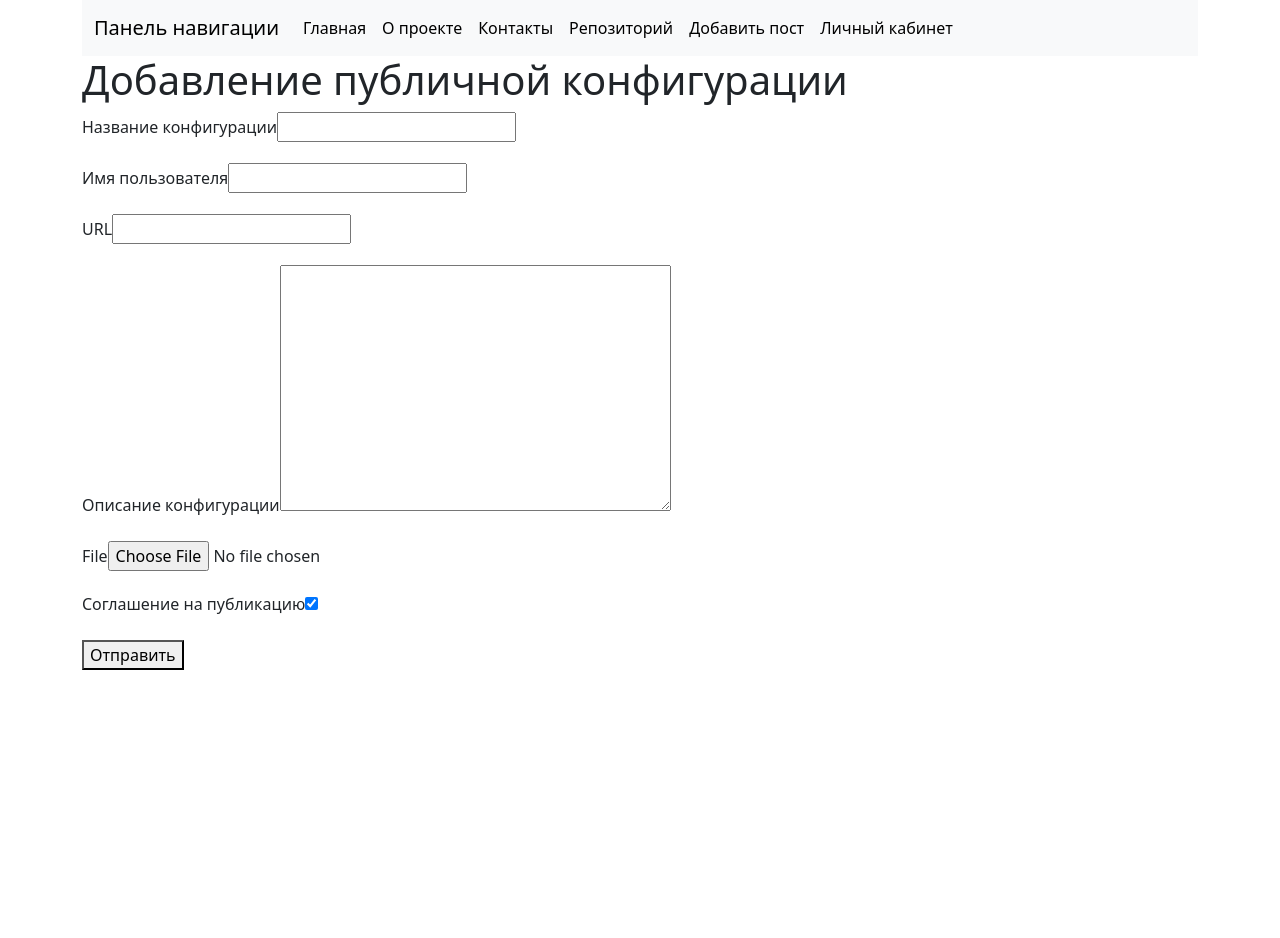
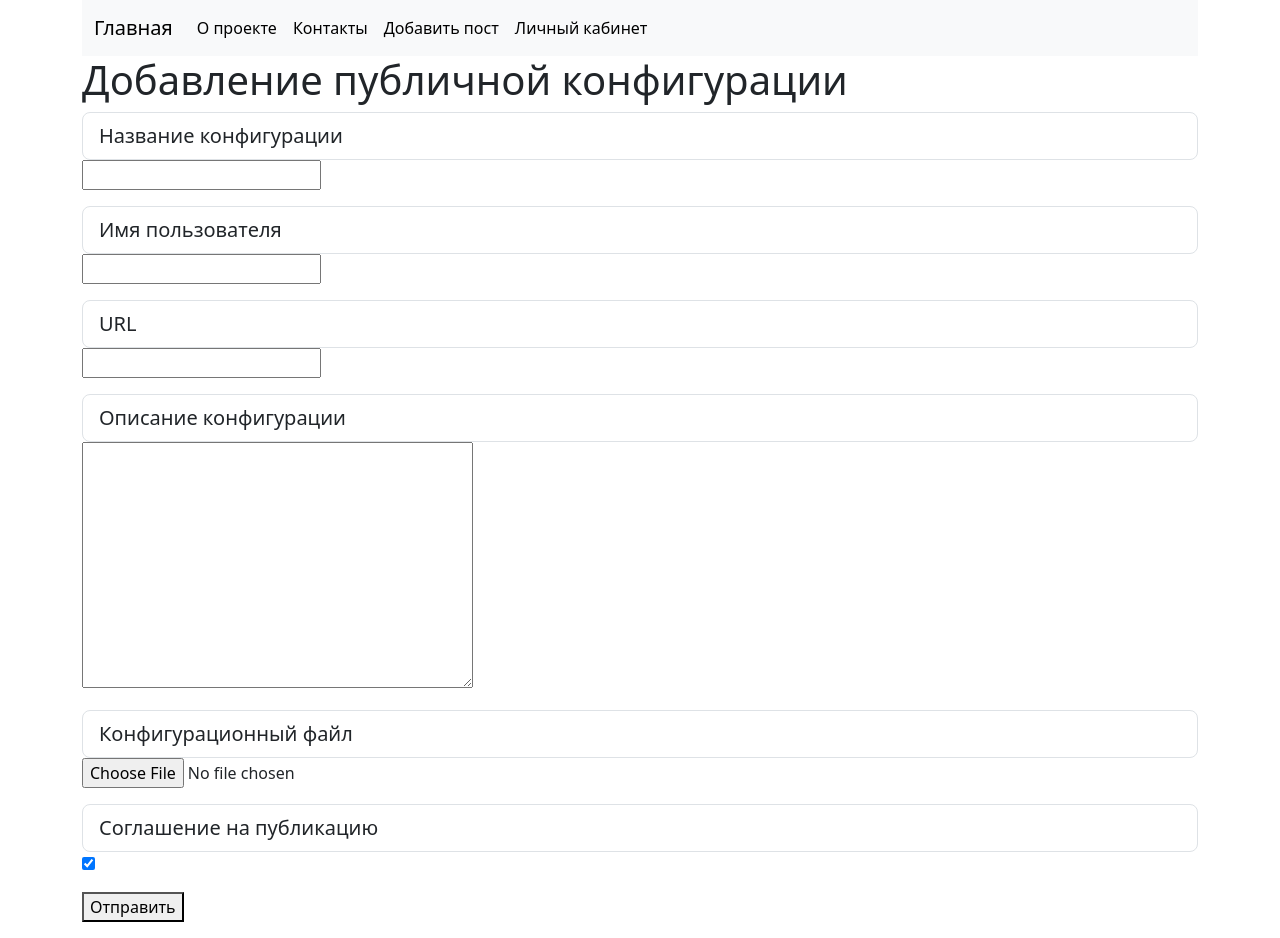
Before and after one commit to rdborisov/VMConfigKeeper, a Django app: page /addpost/ in a window 1280 px wide. Before the commit the page ends 670 px from the top, so only its background shows below. Run offline with Django 5.2, Linux system fonts and the light colour scheme.

Commit message:
ne migrations model

```diff
--- a/VMConfigKeeper/myprojectenv/myproject/settings.py
+++ b/VMConfigKeeper/myprojectenv/myproject/settings.py
@@ -12,7 +12,7 @@ BASE_DIR = Path(__file__).resolve().parent.parent
 SECRET_KEY = 'django-insecure-_x-o@b3p6ek79fm@it%3d$5tu5_*d#wpp=4b1qadvym-o03zy5'
 
 # SECURITY WARNING: don't run with debug turned on in production!
-DEBUG = True
+DEBUG = False
 
 ALLOWED_HOSTS = ['192.168.0.95', 'localhost']
 
@@ -125,4 +125,5 @@ STATIC_ROOT = os.path.join(BASE_DIR, 'static')
 
 DEFAULT_AUTO_FIELD = 'django.db.models.BigAutoField'
 
-MEDIA_ROOT = '/disk/hdd_1/Rep_VM'
+MEDIA_ROOT = BASE_DIR / 'media'
+MEDIA_URL = '/media/'
--- a/VMConfigKeeper/myprojectenv/myproject/templates/base.html
+++ b/VMConfigKeeper/myprojectenv/myproject/templates/base.html
@@ -23,14 +23,12 @@
 
 <nav class="navbar navbar-expand-lg bg-body-tertiary">
     <div class="container-fluid">
-      <a class="navbar-brand" href="#">Панель навигации</a>
+      <a class="navbar-brand" href="{% url 'home' %}">Главная</a>
       <button class="navbar-toggler" type="button" data-bs-toggle="collapse" data-bs-target="#navbarNav" aria-controls="navbarNav" aria-expanded="false" aria-label="Переключатель навигации">
         <span class="navbar-toggler-icon"></span>
       </button>
       <div class="collapse navbar-collapse" id="navbarNav">
         <ul class="navbar-nav">
-            <li class="nav-item"><a class="nav-link active" href="{% url 'home' %}"> Главная </a></li>
-
             {% for m in menu %}
             <li class="nav-item">
                 <a class="nav-link active" href="{% url m.url_name %}"> {{ m.title }}</a>
--- a/VMConfigKeeper/myprojectenv/myproject/templates/temp_cpu/addpost.html
+++ b/VMConfigKeeper/myprojectenv/myproject/templates/temp_cpu/addpost.html
@@ -3,14 +3,23 @@
 {% block content %}
 
 <h1>{{ title_name }}</h1>
+
   <form action="" method="post" enctype="multipart/form-data">
+
     {% csrf_token %}
+
     <div class="form-error">{{ form.non_field_errors }}</div>
+
     {% for f in form %}
-    <p><label class="form-label" for="{{ f.id_for_label }}">{{ f.label }}</label>{{ f }}</p>
+
+    <p><label class="form-control form-control-lg" for="{{ f.id_for_label }}">{{ f.label }}</label>{{ f }}</p>
+
     <div class="form-error">{{ f.errors }}</div>
+
     {% endfor %}
+
     <p><button type="submit">Отправить</button></p>
+
   </form>
 
 
--- a/VMConfigKeeper/myprojectenv/myproject/templates/temp_cpu/post.html
+++ b/VMConfigKeeper/myprojectenv/myproject/templates/temp_cpu/post.html
@@ -1,9 +1,13 @@
 {% extends 'base.html' %}
 
 {% block content %}
+<div class="container">
 <h1>{{ post.title }}</h1>
 
 <p>{{ post.content }} {{ post.title }}</p>
 
-
+{% for file in all_files %}
+    <a href="{{ file.file.url }}">{{ file.file.name }}</a><br>
+{% endfor %}
+</div>
 {% endblock %}
--- a/VMConfigKeeper/myprojectenv/myproject/urls.py
+++ b/VMConfigKeeper/myprojectenv/myproject/urls.py
@@ -1,10 +1,11 @@
 from django.contrib import admin
 from django.urls import path, include
 from django.views.generic import RedirectView
-
+from django.conf import settings
+from django.conf.urls.static import static
 
 urlpatterns = [
     path('admin/', admin.site.urls),
     path('', include('temp_cpu.urls')),
     path("__debug__/", include("debug_toolbar.urls")),
-]
+] + static(settings.MEDIA_URL, document_root=settings.MEDIA_ROOT)
--- a/VMConfigKeeper/myprojectenv/temp_cpu/forms.py
+++ b/VMConfigKeeper/myprojectenv/temp_cpu/forms.py
@@ -9,17 +9,21 @@ class AddPostForm(forms.ModelForm):
 
     class Meta:
         model = vmconfig
-        fields = ['title', 'public_user', 'slug', 'content', 'file' ,'is_published']
+        fields = ['title', 'public_user', 'slug', 'content', 'file', 'is_published']
 
         wigets = {
-            'title': forms.TextInput(attrs={'class': 'form-control'}),
+            'title': forms.TextInput(attrs={'class': 'form-control form-control-lg', 'type':"text", 'placeholder':".form-control-lg", 'aria-label':"Пример .form-control-lg"}),
+            'public_user': forms.TextInput(attrs={'class': 'form-control form-control-lg', 'type':"text", 'placeholder':".form-control-lg", 'aria-label':"Пример .form-control-lg"}),
+            'slug': forms.TextInput(attrs={'class': 'form-control form-control-lg', 'type':"text", 'placeholder':".form-control-lg", 'aria-label':"Пример .form-control-lg"}),
+            'content': forms.Textarea(attrs={'class': 'form-control form-control-lg', 'type':"text", 'placeholder':".form-control-lg", 'aria-label':"Пример .form-control-lg"}),
+            'file': forms.TextInput(attrs={'class': 'form-control form-control-lg', 'type':"text", 'placeholder':".form-control-lg", 'aria-label':"Пример .form-control-lg"}),
+            'is_published': forms.TextInput(attrs={'class': 'form-control form-control-lg', 'type':"text", 'placeholder':".form-control-lg", 'aria-label':"Пример .form-control-lg"}),
         }
         labels = {
             'title': "Название конфигурации",
             'public_user': 'Имя пользователя',
             'slug': 'URL',
             'content': 'Описание конфигурации',
+            'file' : 'Конфигурационный файл',
             'is_published': 'Соглашение на публикацию'
         }
-
-   #file = models.FileField(null=True)
--- a/VMConfigKeeper/myprojectenv/temp_cpu/models.py
+++ b/VMConfigKeeper/myprojectenv/temp_cpu/models.py
@@ -9,7 +9,11 @@ class vmconfig(models.Model):
     content = models.TextField(blank=True, null=True)
     time_create = models.DateTimeField(auto_now_add=True)
     time_update = models.DateTimeField(auto_now=True)
-    file = models.FileField(null=True, upload_to='uploads_model')
+    file = models.FileField(upload_to='uploads_model/',
+                            default=None,
+                            blank=True,
+                            null=True,
+                            verbose_name='Файл конфигурации')
     is_published = models.BooleanField(default=True)
 
 
--- a/VMConfigKeeper/myprojectenv/temp_cpu/myjson.json
+++ b/VMConfigKeeper/myprojectenv/temp_cpu/myjson.json
@@ -1,4 +1,4 @@
-{"CPU_temp" : "+33.3°C",
- "GPU_temp" : "+32.2°C",
- "uptime" : " 08:55:01 up 11 days, 36 min,  0 users,  load average: 1.08, 1.04, 1.01"
+{"CPU_temp" : "+38.8°C",
+ "GPU_temp" : "+33.3°C",
+ "uptime" : " 00:57:01 up 14 days, 16:38,  1 user,  load average: 1.43, 1.12, 1.04"
 }
--- a/VMConfigKeeper/myprojectenv/temp_cpu/views.py
+++ b/VMConfigKeeper/myprojectenv/temp_cpu/views.py
@@ -8,10 +8,8 @@ from django.template.response import TemplateResponse
 from .forms import AddPostForm
 from .models import vmconfig
 
-
 menu = [{'title' : "О проекте", 'url_name' : 'about'},
         {'title' : "Контакты", 'url_name' : 'contacts'},
-        {'title' : "Репозиторий", 'url_name' : 'repos'},
         {'title' : "Добавить пост", 'url_name' : 'addpost'},
         {'title' : "Личный кабинет", 'url_name' : 'login'},
 
@@ -61,19 +59,14 @@ def login(request):
 
     return render(request, "temp_cpu/login.html", data)
 
-def uploads(file):
-    with open(f"uploads/{file.name}", "wb+") as destination:
-        for chunk in file.chunks():
-            destination.write(chunk)
-
 
 
 def addpost(request):
+
+
     if request.method == 'POST':
-        form = AddPostForm(request.POST)
-       #uploads(request.FILES['file_upload'])
+        form = AddPostForm(request.POST, request.FILES)
         if form.is_valid():
-
             form.save()
             return redirect('home')
     else:
@@ -91,11 +84,14 @@ def addpost(request):
 def show_post(request, post_slug):
     post = get_object_or_404(vmconfig, slug=post_slug)
 
+    all_files = vmconfig.objects.all()
+
     data = {
         'title' : post.title,
         'title_name': post.title,
         'menu' : menu,
         'post': post,
+        'all_files': all_files,
     }
 
     return render(request, 'temp_cpu/post.html', data)
```
Also changed, not shown: VMConfigKeeper/myprojectenv/uploads/fiel.txt (deleted).
